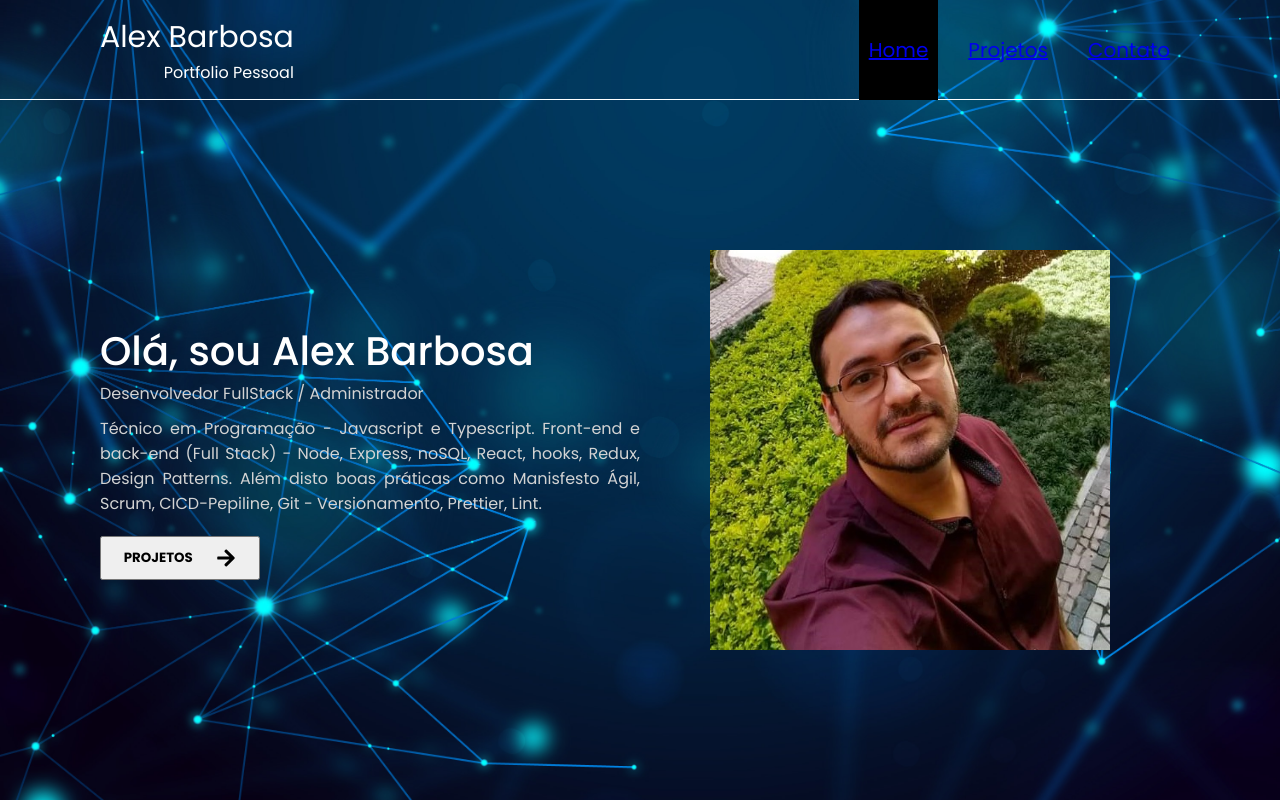
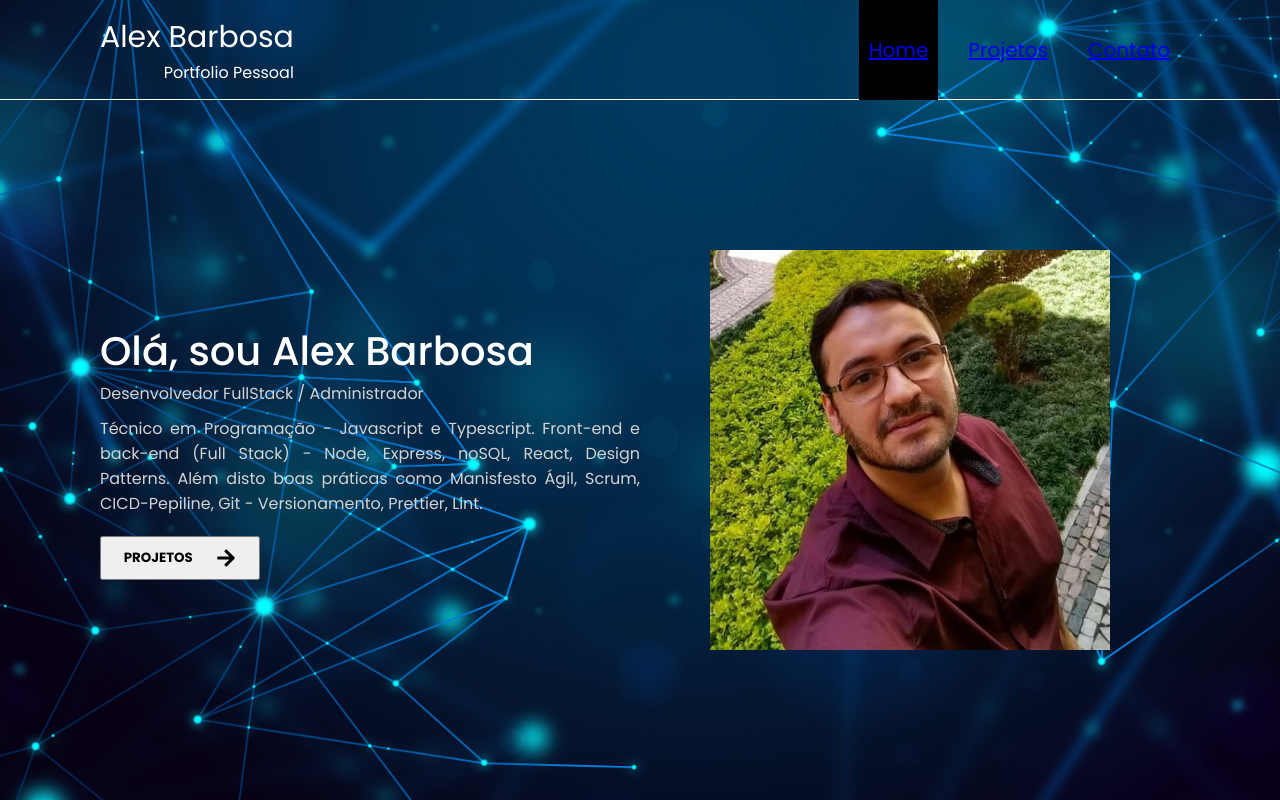
Before and after one commit to AlexBF-Pro/Portf-lioProfissional, a Next.js app: page / in a window 1280 px wide. Built offline with nearby package versions, Linux system fonts and the light colour scheme.

Commit message:
Correções

```diff
--- a/src/pages/index.jsx
+++ b/src/pages/index.jsx
@@ -12,7 +12,7 @@ export default function Home() {
         <Function>Desenvolvedor FullStack / Administrador</Function>
         <Intro>Técnico em Programação - Javascript e Typescript.
           Front-end e back-end (Full Stack) - Node, Express, noSQL,
-          React, hooks, Redux, Design Patterns.
+          React, Design Patterns.
           Além disto boas práticas como Manisfesto Ágil, Scrum,
           CICD-Pepiline, Git - Versionamento, Prettier, Lint.
         </Intro>
--- a/styles/globals.css
+++ b/styles/globals.css
@@ -8,7 +8,7 @@
 }
 
 body {
-  background-image: url(../public/images/fundo.jpg);
+  background-image: url(/images/fundo.jpg);
   background-size: 100%;
   color: white;
   text-align: -webkit-center;
```
